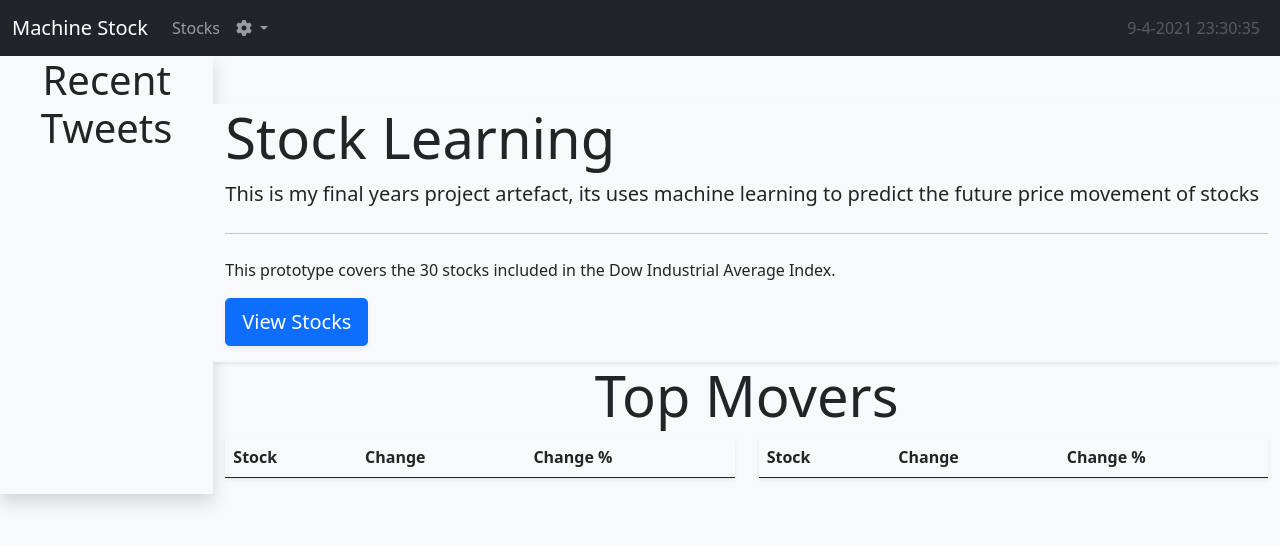
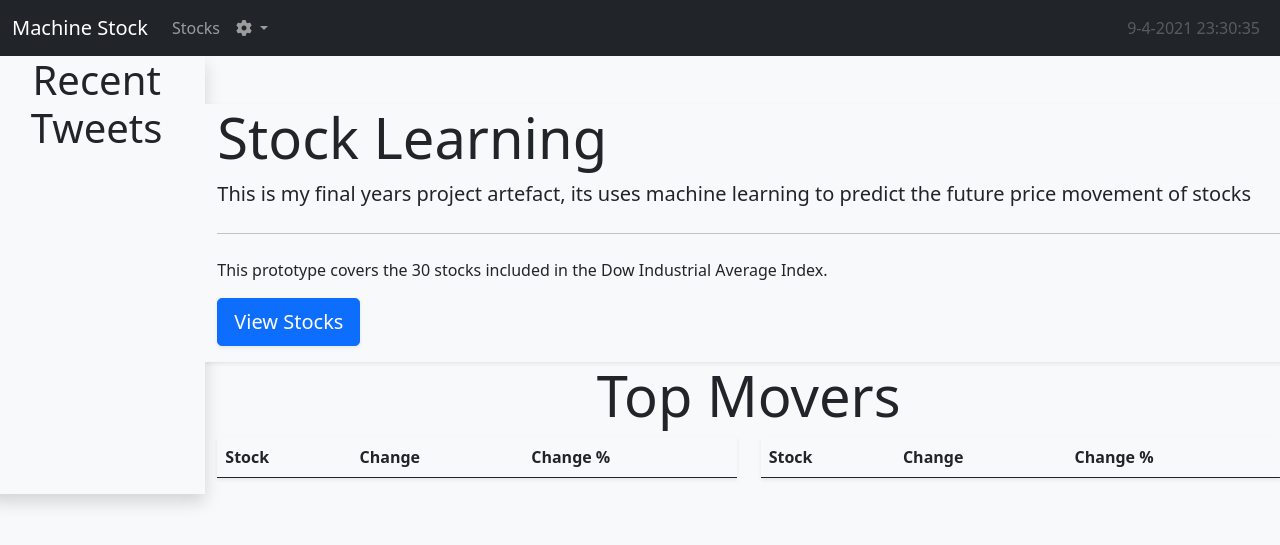
Before and after one commit to JBakes98/MachineStock, a Django app: template stockprediction/templates/index.html in a window 1280 px wide. Shown: the top 545 px of the page. Run offline with Django 3.2, Linux system fonts and the light colour scheme; the template is opened without the code that fills it, so the values that code supplies are empty; some libraries are stand-ins or nearby versions.

Commit message:
Made layout changes

```diff
--- a/stockprediction/templates/index.html
+++ b/stockprediction/templates/index.html
@@ -1,7 +1,6 @@
 {% extends "base.html" %}
 
 {% block content %}
-<div class="container-fluid">
 <div class="row">
     <div class="overflow-auto col-2 shadow d-inline-block">
         <h1 class="display-6 text-center">Recent Tweets</h1>
@@ -115,6 +114,5 @@
         </div>
     </div>
 </div>
-</div>
 
 {% endblock %}
--- a/stockprediction/templates/stockprediction/stock_detail.html
+++ b/stockprediction/templates/stockprediction/stock_detail.html
@@ -1,7 +1,6 @@
 {% extends "base.html" %}
 
 {% block content %}
-<div class="container-fluid">
 <div class="row">
     <div class="col-2 shadow d-inline-block overflow-auto">
         <h1 class="display-6 m-1">
@@ -102,6 +101,5 @@
         </div>
     </div>
 </div>
-</div>
 
 {% endblock %}
--- a/stockprediction/templates/stockprediction/stock_list.html
+++ b/stockprediction/templates/stockprediction/stock_list.html
@@ -1,7 +1,6 @@
 {% extends "base.html" %}
 
 {% block content %}
-<div class="container-fluid">
 <div class="row">
     <div class="col-2 shadow d-inline-block overflow-auto">
         <div class="container-fluid">
```
Lines whose indentation alone changed are shown as unchanged.
